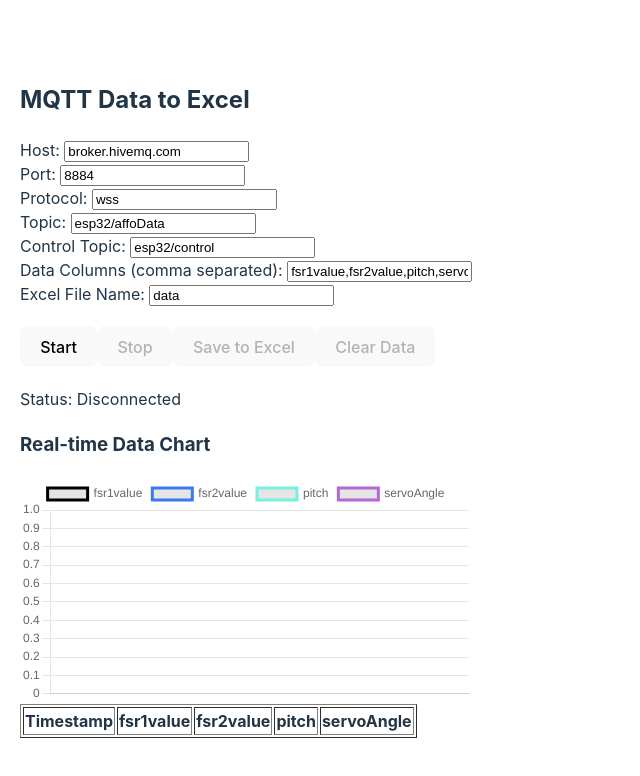
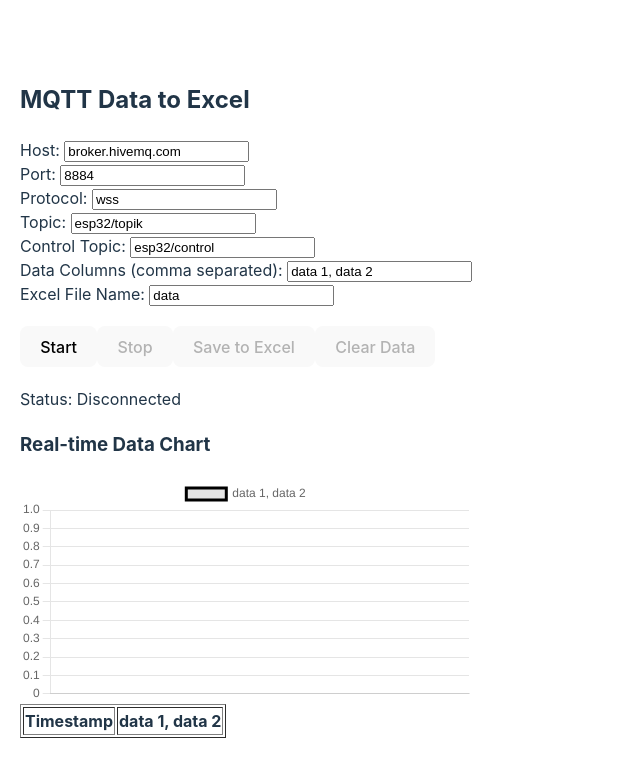
Before and after one commit to masqomar21/mqtt-data-to-save-exel, a React (Vite) app: page / in a window 1280 px wide. Shown: the top 776 px of the page, without its empty margins (0-640 px from the left). Built offline with nearby package versions, Linux system fonts and the light colour scheme.

Commit message:
fix() - fix default data

```diff
--- a/src/App.tsx
+++ b/src/App.tsx
@@ -22,9 +22,9 @@ function App() {
     const [host, setHost] = useState<string>("broker.hivemq.com");
     const [port, setPort] = useState<number>(8884);
     const [protocol, setProtocol] = useState<string>("wss");
-    const [topic, setTopic] = useState<string>("esp32/affoData");
+    const [topic, setTopic] = useState<string>("esp32/topik");
     const [controlTopic, setControlTopic] = useState<string>("esp32/control");
-    const [columns, setColumns] = useState<string[]>(["fsr1value", "fsr2value", "pitch", "servoAngle"]);
+    const [columns, setColumns] = useState<string[]>(["data 1, data 2"]);
 
     const [chartData, setChartData] = useState({
         labels: [] as string[],
```
